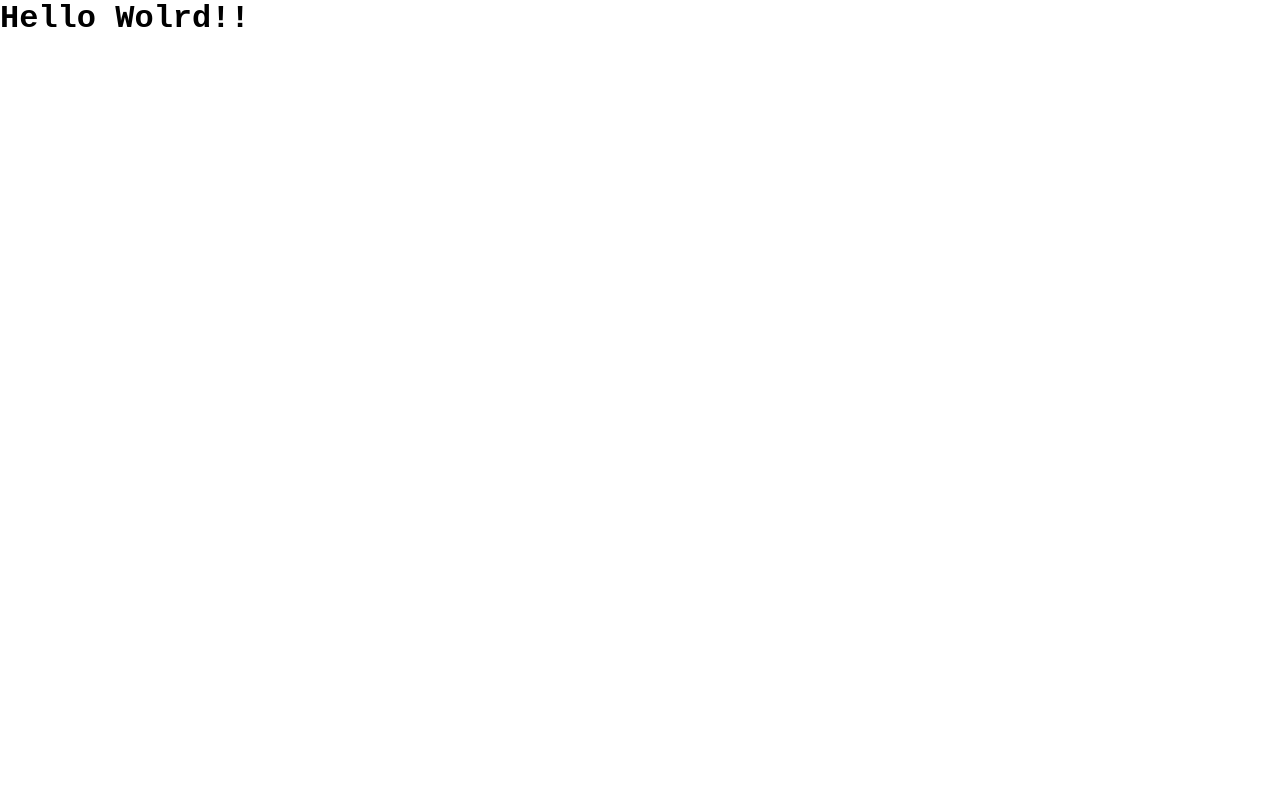
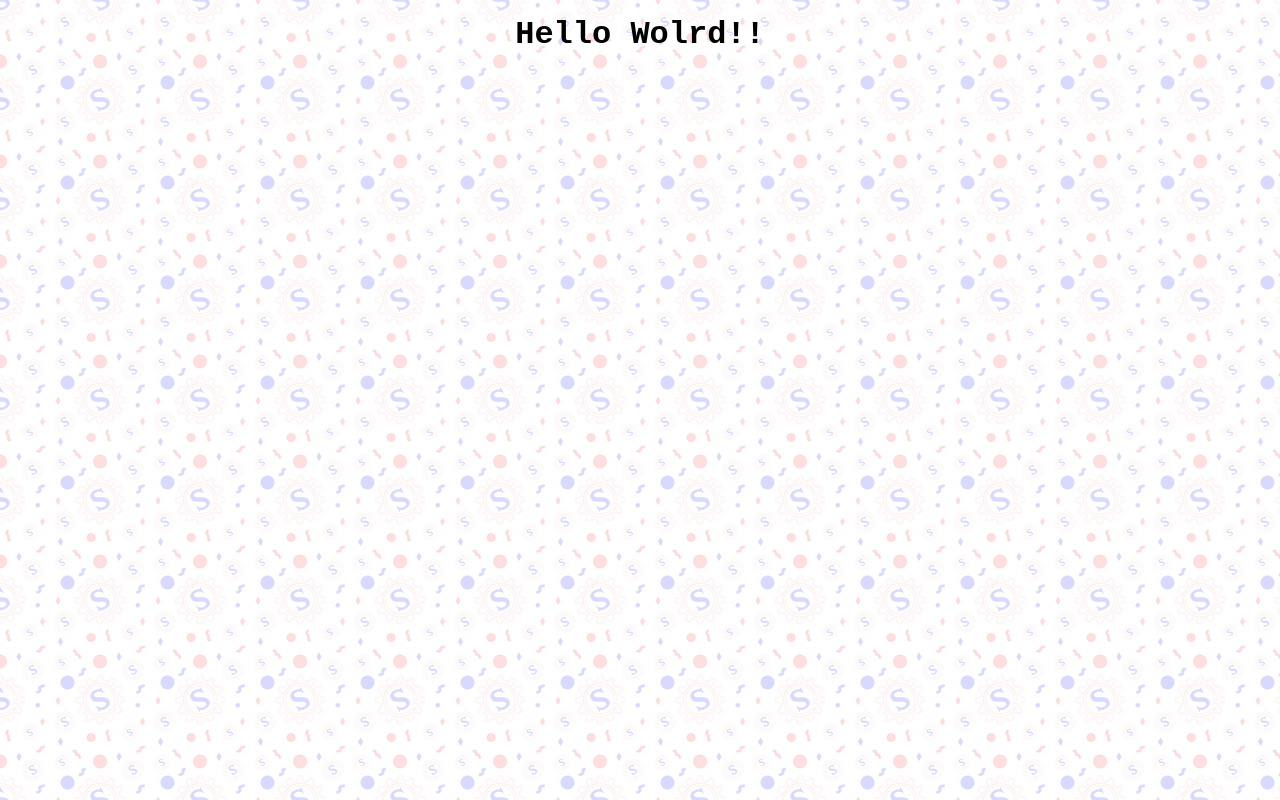
Before and after one commit to izmonn/testGit, a plain HTML site: page index.html in a window 1280 px wide. Drawn offline with Linux system fonts and the light colour scheme.

Commit message:
add Image

```diff
--- a/index.html
+++ b/index.html
@@ -11,9 +11,17 @@
             box-sizing: border-box;
             font-family: 'Courier New', Courier, monospace;
         }
+        body {
+            background-image:url(bg.jpg)
+        }
+        h1{
+            text-align: center;
+            margin-top: 1rem;
+        }
     </style>
 </head>
 <body>
     <h1>Hello Wolrd!!</h1>
+
 </body>
 </html>
```
Also changed, not shown: bg.jpg (added).
